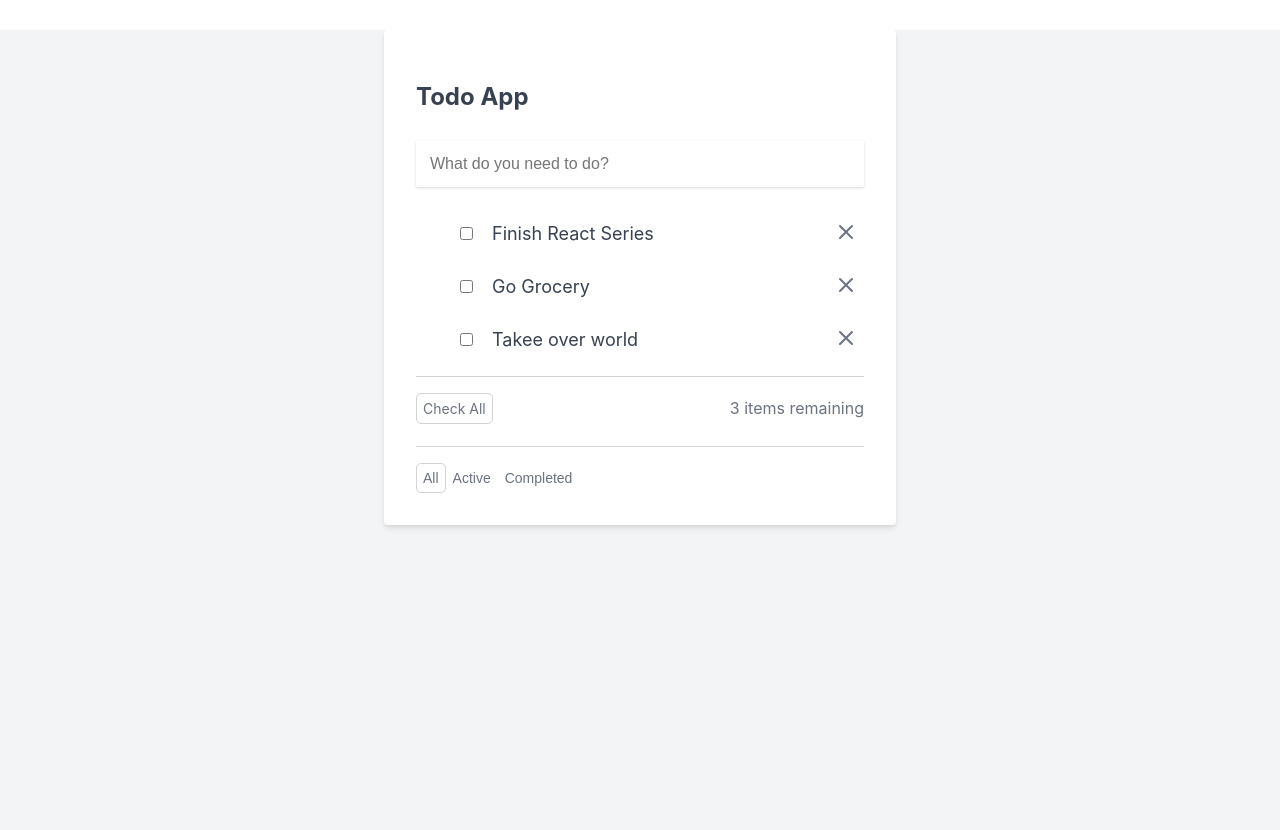
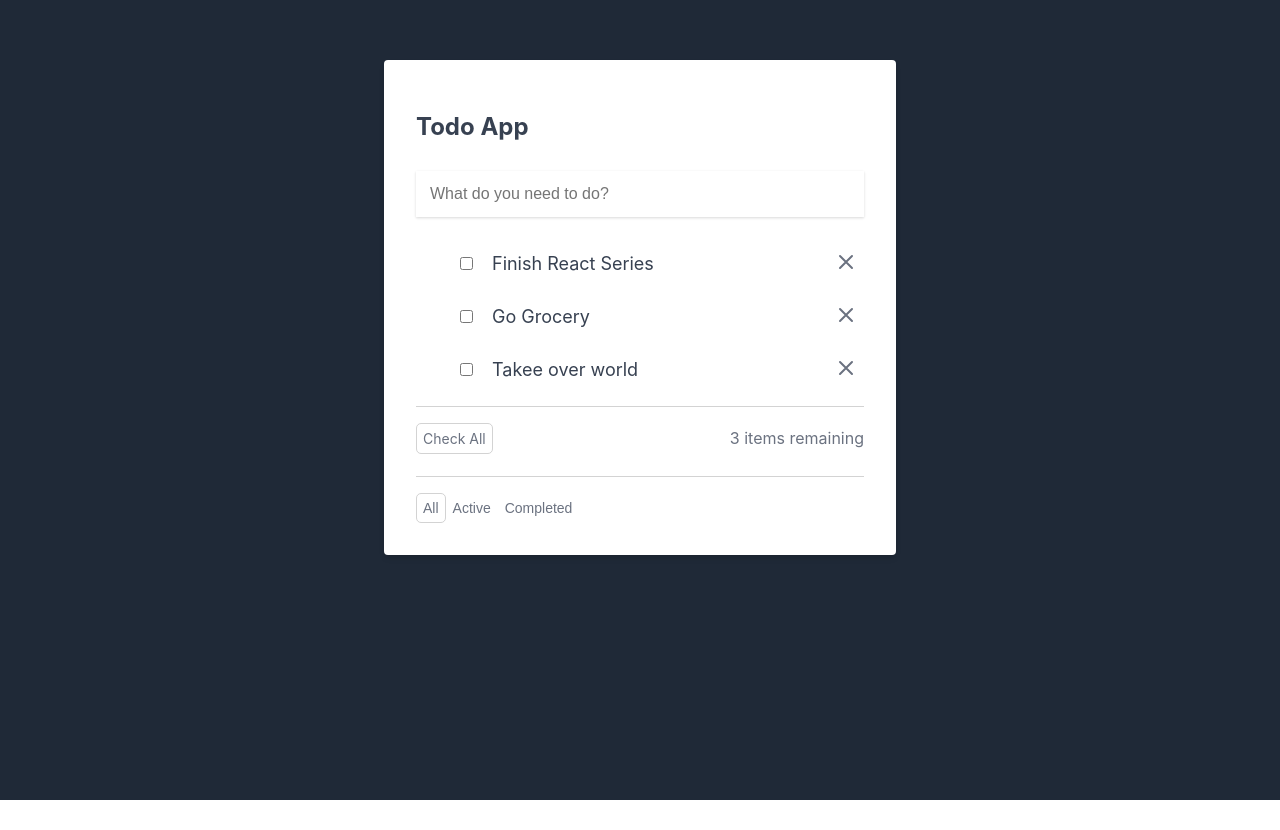
Before and after one commit to 1Mathias/react-todo-application, a React (Create React App) app: page / in a window 1280 px wide. After the commit the page ends 800 px from the top, so only its background shows below. Built offline with nearby package versions, Linux system fonts and the light colour scheme.

Commit message:
deploy updates

```diff
--- a/package.json
+++ b/package.json
@@ -6,6 +6,7 @@
     "@testing-library/jest-dom": "^5.16.5",
     "@testing-library/react": "^13.3.0",
     "@testing-library/user-event": "^13.5.0",
+    "express": "^4.18.1",
     "react": "^18.2.0",
     "react-dom": "^18.2.0",
     "react-scripts": "5.0.1",
@@ -22,8 +23,8 @@
       "react-app",
       "react-app/jest"
     ],
-    "rules":{
-      "no-unused-vars":0
+    "rules": {
+      "no-unused-vars": 0
     }
   },
   "browserslist": {
--- a/src/App.css
+++ b/src/App.css
@@ -13,9 +13,10 @@ body {
 }
 
 .todo-app-container {
-  background-color: #1F2937;
+  padding:30px;
+  background: #1F2937;
   min-height: 100vh;
-  background: #f3f4f6;
+  /* background: #f3f4f6; */
 }
 
 .container {
```
Also changed, not shown: 1 other file (tests, documents, lock files or other folders).
